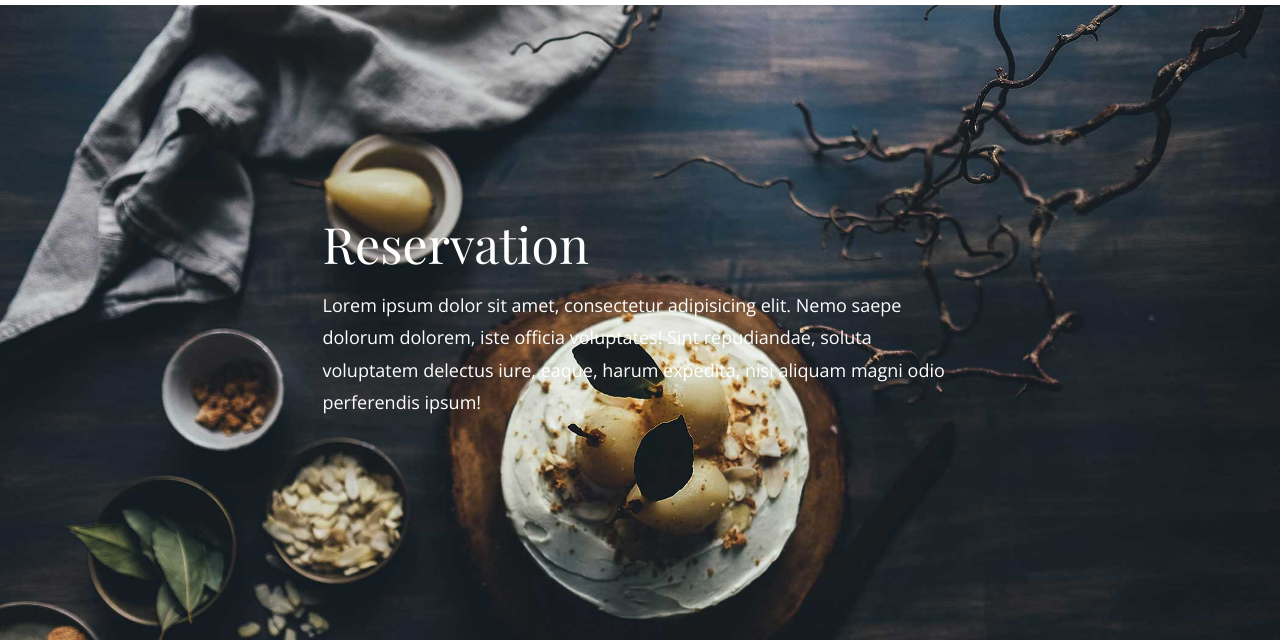
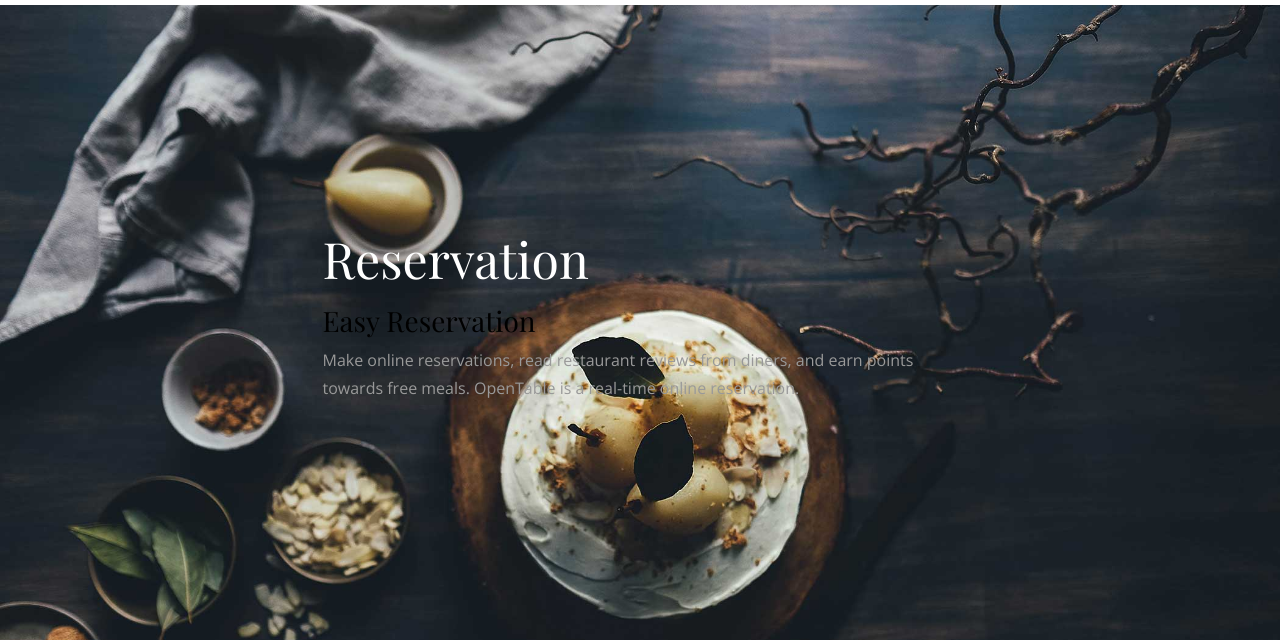
Before and after one commit to rajahaseebfayyaz/restaurantWebApp, a Django app: page /reserve_table/user_detail in a window 1280 px wide. Shown: the top 644 px of the page. Run offline with Django 3.2, Linux system fonts and the light colour scheme; parts of the project's set-up code (start-up, migrations or seed data) failed here and were passed over; some libraries are stand-ins or nearby versions; some web fonts are replaced.

Commit message:
Changes user list page content

```diff
--- a/reservation/templates/user_detail.html
+++ b/reservation/templates/user_detail.html
@@ -18,7 +18,8 @@
             <div class="row align-items-center justify-content-center">
             <div class="col-md-7" data-aos="fade-up">
                 <h2 class="heading">Reservation</h2>
-                <p class="lead">Lorem ipsum dolor sit amet, consectetur adipisicing elit. Nemo saepe dolorum dolorem, iste officia voluptates! Sint repudiandae, soluta voluptatem delectus iure, eaque, harum expedita, nisi aliquam magni odio perferendis ipsum!</p>
+                <h3>Easy Reservation</h3>
+                    <p>Make online reservations, read restaurant reviews from diners, and earn points towards free meals. OpenTable is a real-time online reservation.</p>
             </div>
             </div>
         </div>
```
